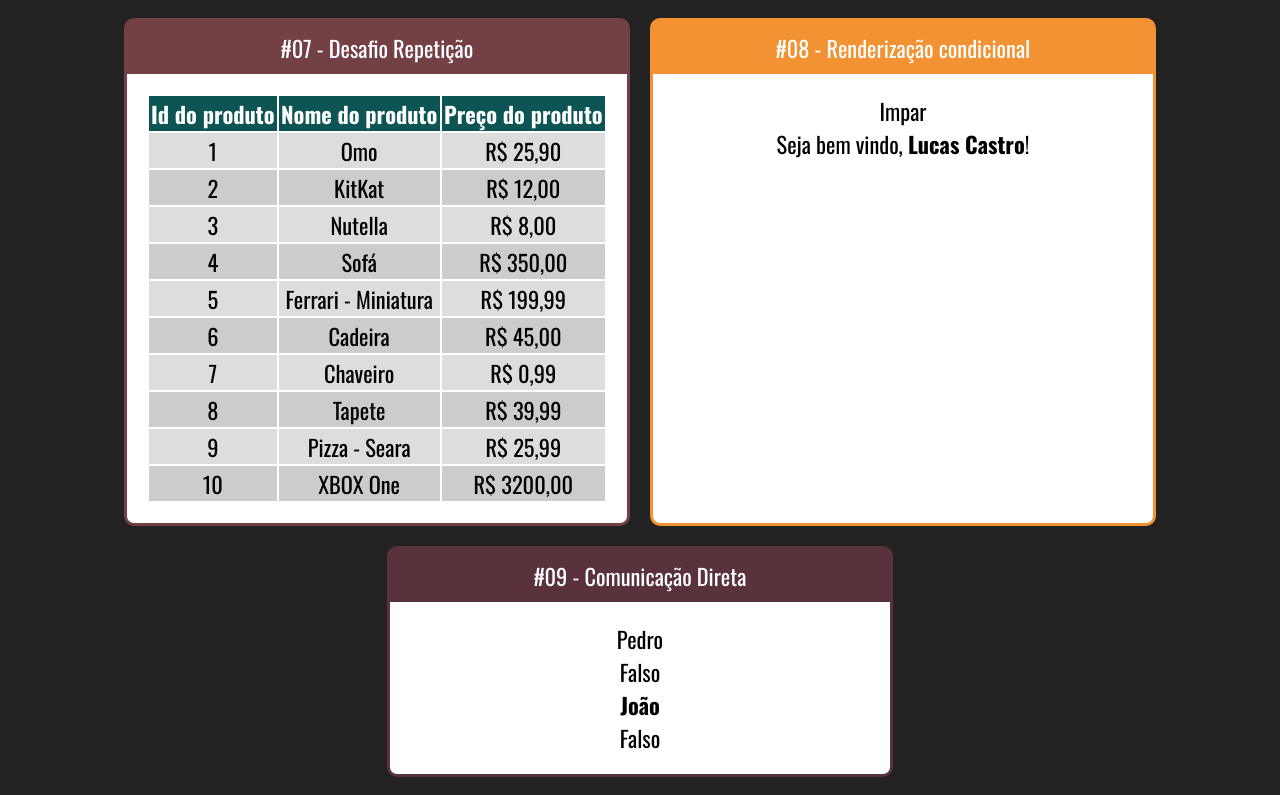
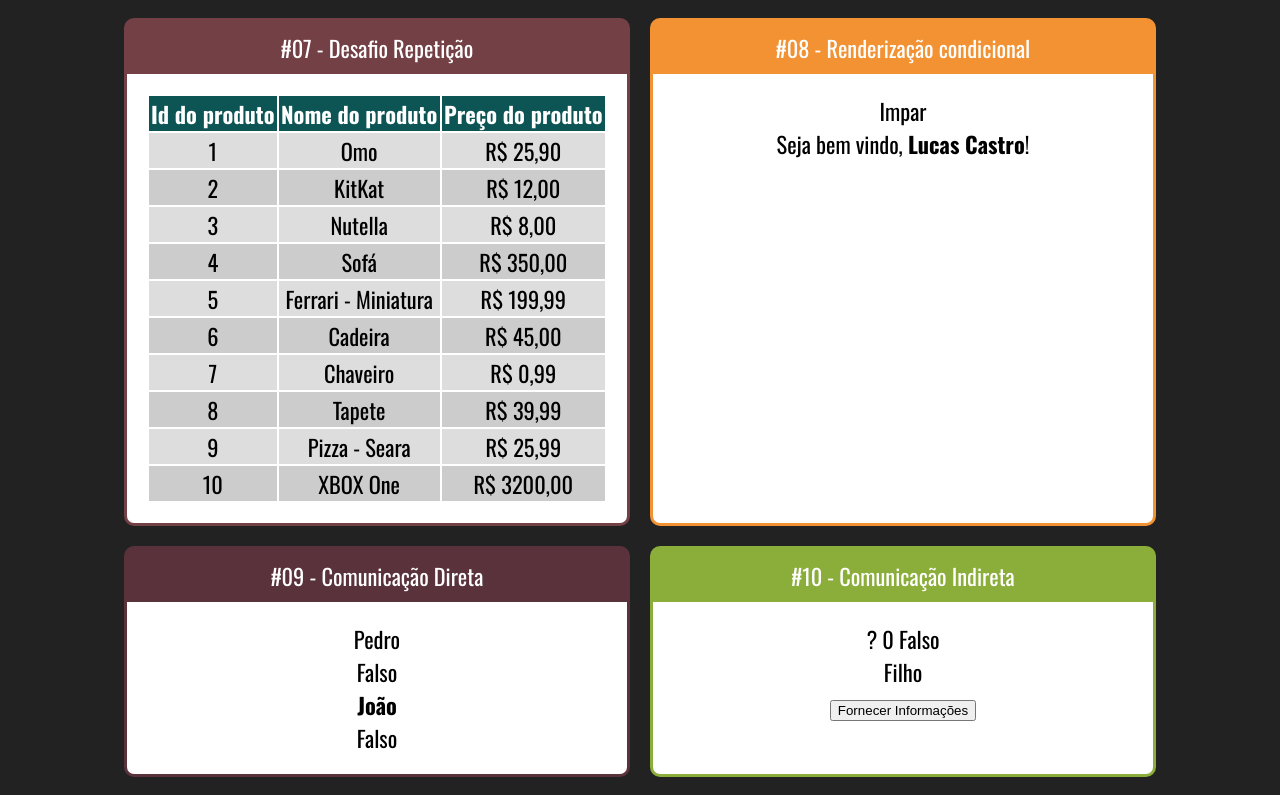
Before and after one commit to lucas-castro-developer/fundamentos-react, a React (Create React App) app: page / in a window 1280 px wide. Shown: the part 1398-2193 px from the top of the page. Built offline with nearby package versions, Linux system fonts and the light colour scheme.

Commit message:
Indirect communication

```diff
--- a/src/app.jsx
+++ b/src/app.jsx
@@ -11,8 +11,9 @@ import Aleatorio from "./components/basicos/Aleatorio";
 import Card from "./components/layout/Card";
 import ListaProdutos from "./components/repeticao/ListaProdutos";
 import ParOuImpar from "./components/condicional/ParOuImpar";
-import UsuarioInfo from "./components/condicional/UsuarioInfo"
-import DiretaPai from './components/comunicacao/DiretaPai'
+import UsuarioInfo from "./components/condicional/UsuarioInfo";
+import DiretaPai from "./components/comunicacao/DiretaPai";
+import IndiretaPai from "./components/comunicacao/IndiretaPai";
 
 export default () => (
   <div className="App">
@@ -55,11 +56,14 @@ export default () => (
       </Card>
       <Card titulo="#08 - Renderização condicional" color="#f39233">
         <ParOuImpar numero={21}></ParOuImpar>
-        <UsuarioInfo usuario={{nome: "Lucas Castro"}}></UsuarioInfo>
+        <UsuarioInfo usuario={{ nome: "Lucas Castro" }}></UsuarioInfo>
       </Card>
       <Card titulo="#09 - Comunicação Direta" color="#59323C">
         <DiretaPai></DiretaPai>
       </Card>
+      <Card titulo="#10 - Comunicação Indireta" color="#8BAD39">
+        <IndiretaPai></IndiretaPai>
+      </Card>
     </div>
   </div>
 );
--- /dev/null
+++ b/src/components/comunicacao/IndiretaFilho.jsx
@@ -0,0 +1,13 @@
+import React from "react";
+
+export default (props) => {
+  const cb = props.quandoClicar;
+  return (
+    <div>
+      <div>Filho</div>
+      <button onClick={(e) => cb("João", 53, true)}>
+        Fornecer Informações
+      </button>
+    </div>
+  );
+};
--- /dev/null
+++ b/src/components/comunicacao/IndiretaPai.jsx
@@ -0,0 +1,26 @@
+import React from "react";
+import IndiretaFilho from "./IndiretaFilho";
+
+export default (props) => {
+  let nome = "?";
+  let idade = 0;
+  let nerd = false;
+
+  function fornecerInformacoes(nomeParam, idadeParam, nerdParam) {
+    nome = nomeParam;
+    idade = idadeParam;
+    nerd = nerdParam;
+    console.log(nome, idade, nerd);
+  }
+
+  return (
+    <div>
+      <div>
+        <span>{nome} </span>
+        <span>{idade} </span>
+        <span>{nerd ? "Verdadeiro" : "Falso"}</span>
+      </div>
+      <IndiretaFilho quandoClicar={fornecerInformacoes}></IndiretaFilho>
+    </div>
+  );
+};
```
